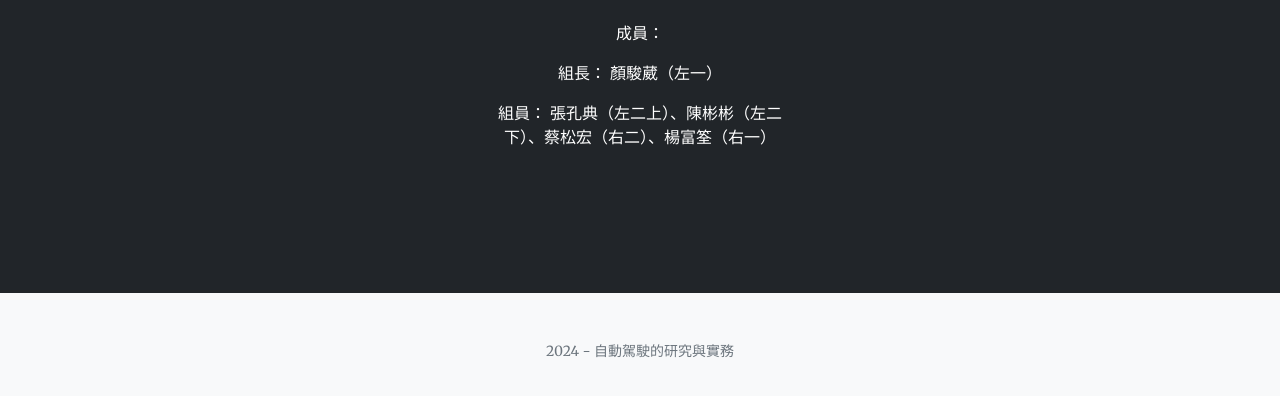
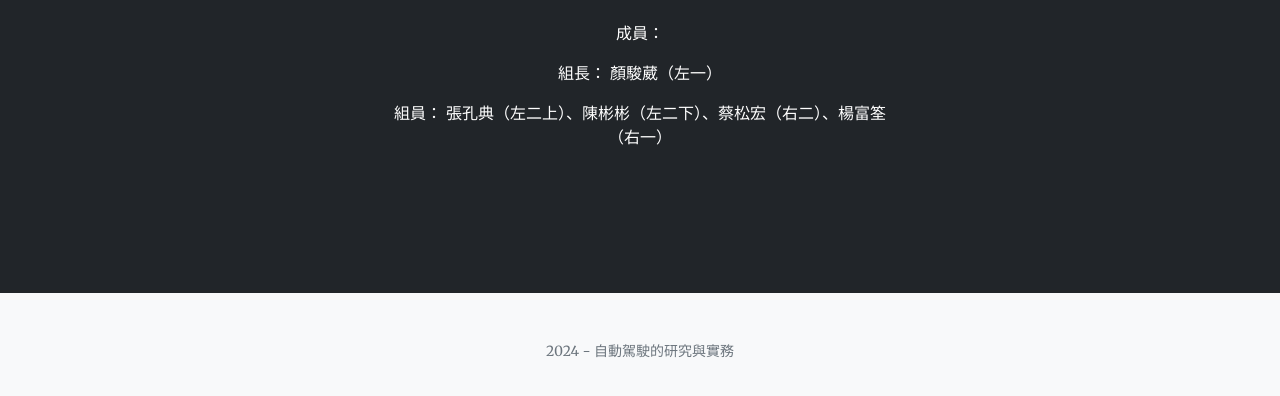
Before and after one commit to dallas145/Project_webpage, a plain HTML site: page index.html in a window 1280 px wide. Shown: the part 4991-5387 px from the top of the page. Drawn offline with nearby package versions, Linux system fonts and the light colour scheme; some packages are replaced by stand-ins of ours; a script that the page names is missing.

Commit message:
update
change something.

```diff
--- a/index.html
+++ b/index.html
@@ -219,7 +219,7 @@
                 </div>
             </div>
             <div class="row gx-4 gx-lg-5 justify-content-center">
-                <div class="col-lg-4 text-center mb-5 mb-lg-0">
+                <div class="col-lg-6 text-center mb-5 mb-lg-0">
                 <p class="mt-4">成員：</p>
                 <p class="mt-0">組長： 顏駿葳（左一）</p>
                 <p class="mt-0">組員： 張孔典（左二上）、陳彬彬（左二下）、蔡松宏（右二）、楊富筌（右一）</p>
```
